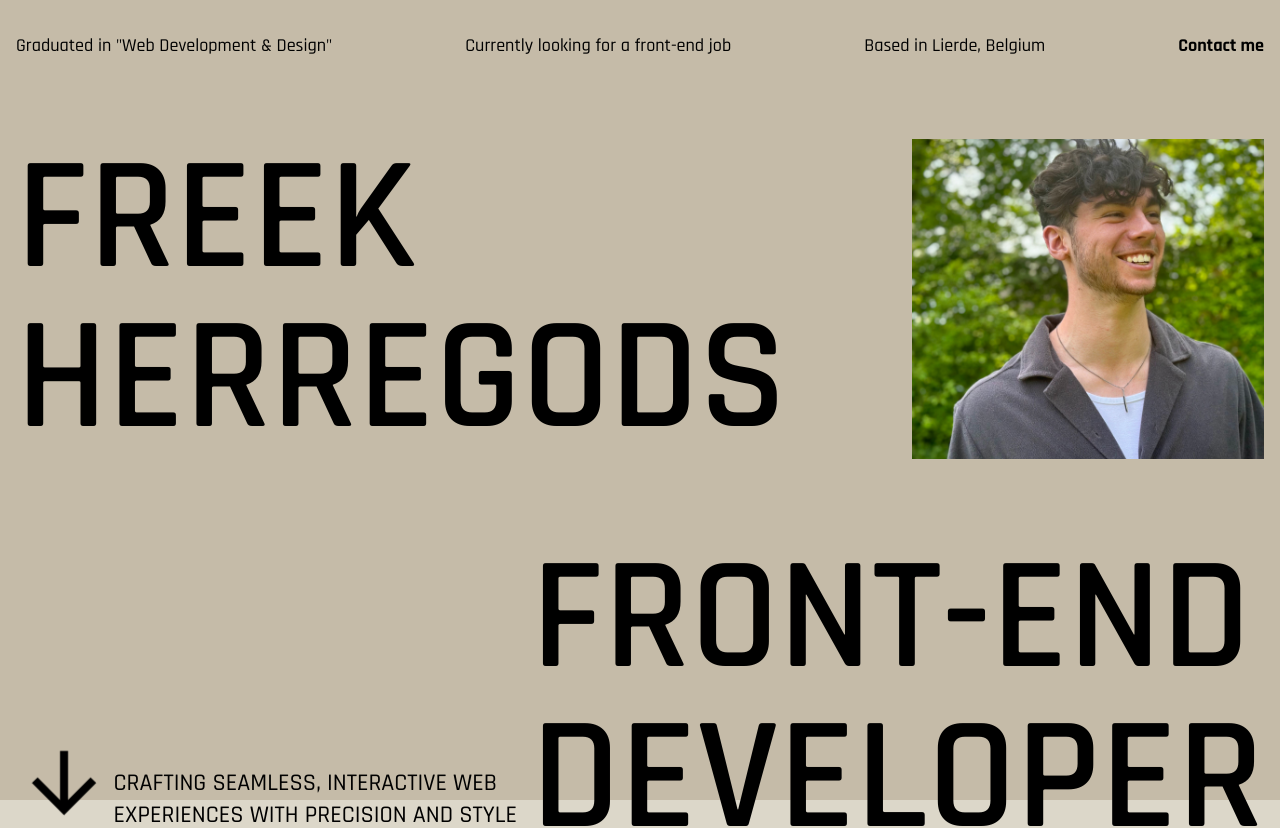
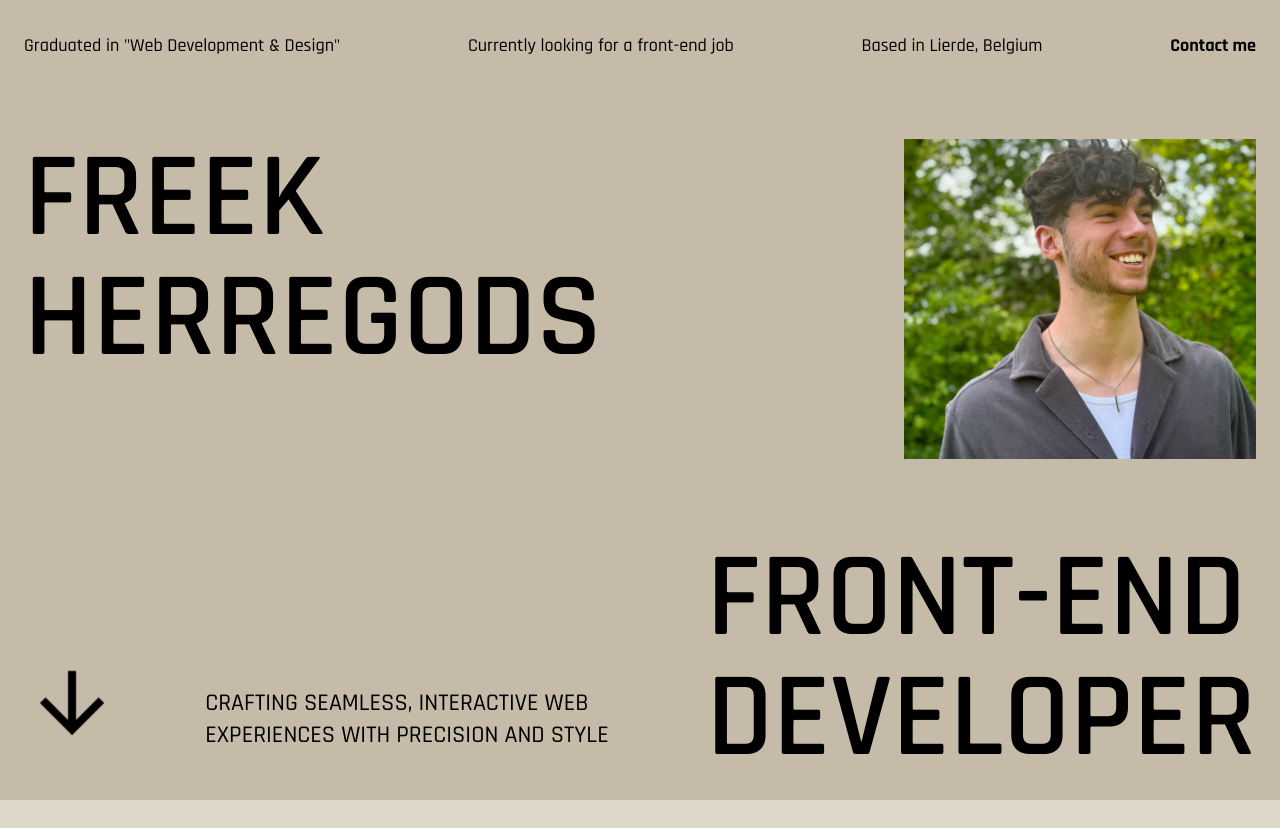
Before and after one commit to FreekHerregodsCoding/Portfolio, a React (Vite) app: page / in a window 1280 px wide. Shown: the top 828 px of the page. Built offline with nearby package versions, Linux system fonts and the light colour scheme.

Commit message:
contactpagina gemaakt

```diff
--- a/package.json
+++ b/package.json
@@ -4,7 +4,7 @@
   "version": "0.0.0",
   "type": "module",
   "scripts": {
-    "dev": "vite",
+    "dev": "vite --host",
     "build": "tsc -b && vite build",
     "lint": "eslint .",
     "preview": "vite preview"
@@ -24,6 +24,7 @@
     "react-dom": "^18.3.1",
     "react-icons": "^5.3.0",
     "react-responsive-carousel": "^3.2.23",
+    "react-router-dom": "^6.28.0",
     "tailwind-merge": "^2.5.4",
     "tailwindcss-animate": "^1.0.7"
   },
--- a/src/App.tsx
+++ b/src/App.tsx
@@ -1,18 +1,23 @@
 import React from 'react';
+import { BrowserRouter as Router, Route, Routes } from 'react-router-dom';
 import Hero from './components/Hero';
 import InformationTab from './components/InformationTab';
+import Contact from './components/Contact'; // Import the Contact component
 import './index.css'; // Ensure this import is present
 
-interface AppProps {
-}
-
-const App: React.FC<AppProps> = () => {
-
+const App: React.FC = () => {
   return (
-    <div>
-      <Hero />
-      <InformationTab />
-    </div>
+    <Router>
+      <Routes>
+        <Route path="/" element={
+          <div className='app-container'>
+            <Hero />
+            <InformationTab />
+          </div>
+        } />
+        <Route path="/contact" element={<Contact />} />
+      </Routes>
+    </Router>
   );
 };
 
--- /dev/null
+++ b/src/components/Contact.tsx
@@ -0,0 +1,12 @@
+import React from 'react';
+
+const Contact: React.FC = () => {
+  return (
+    <div className='app-container'>
+      <h1>Contact Page</h1>
+      <p>This is the contact page.</p>
+    </div>
+  );
+};
+
+export default Contact;
--- a/src/components/Hero.tsx
+++ b/src/components/Hero.tsx
@@ -1,5 +1,6 @@
 import React, { useEffect } from 'react';
 import testFoto from '../assets/image.jpg';
+import { Link } from 'react-router-dom';
 import { MdArrowDownward } from 'react-icons/md';
 
 import { Carousel } from 'react-responsive-carousel';
@@ -44,11 +45,11 @@ const Hero: React.FC = () => {
             <section className="max-w-screen w-screen h-screen max-h-screen bg-custom-bg-color-gray">
                 <div className="container mx-auto h-full flex flex-col justify-between">
                     {/* topcontent */}
-                    <div className='hidden lg:flex justify-between font-medium text-custom-header-text mt-8 lg:mx-4 xl:mx-4'>
+                    <div className='hidden lg:flex justify-between font-medium text-custom-header-text mt-8 lg:mx-4 xl:mx-6'>
                         <p>Graduated in "Web Development & Design"</p>
                         <p>Currently looking for a front-end job</p>
                         <p>Based in Lierde, Belgium</p>
-                        <p className='font-bold'>Contact me </p>
+                        <Link to="/contact" className='font-bold'>Contact me</Link>
                     </div>
                     <div className='lg:hidden mt-8 flex justify-center items-center h-16 mx-10'>
                         <Carousel
@@ -76,10 +77,10 @@ const Hero: React.FC = () => {
                         </Carousel>
                     </div>
                     {/* header and image */}
-                    <div className='leading-none mt-20 mx-6 lg:mx-4 xl:mx-4 flex justify-between items-center lg:items-start'>
+                    <div className='leading-none mt-20 mx-6 lg:mx-4 xl:mx-6 flex justify-between items-center lg:items-start'>
                         <div className='leading-none'>
-                            <h1 className='font-semibold lg:text-custom-header-title-7rem xl:text-custom-header-title text-5xl md:text-7xl'>FREEK</h1>
-                            <h1 className='font-semibold lg:text-custom-header-title-7rem  xl:text-custom-header-title text-5xl md:text-7xl'>HERREGODS</h1>
+                            <h1 className='font-semibold lg:text-custom-header-title-7rem xl:text-custom-header-title-xl 2xl:text-custom-header-title text-5xl md:text-7xl'>FREEK</h1>
+                            <h1 className='font-semibold lg:text-custom-header-title-7rem  xl:text-custom-header-title-xl 2xl:text-custom-header-title text-5xl md:text-7xl'>HERREGODS</h1>
                             <div className='leading-none lg:hidden inline-block'>
                                 <h1 className='font-semibold lg:text-custom-header-title md:text-3xl'>FRONT-END DEVELOPER</h1>
                             </div>
@@ -91,12 +92,12 @@ const Hero: React.FC = () => {
                     </div>
 
                     {/* bottom content */}
-                    <div className='flex lg:flex-row flex-col-reverse justify-between lg:items-end items-center lg:mt-20 pb-12 xl:mx-4 mx-6'>
+                    <div className='flex lg:flex-row flex-col-reverse justify-between lg:items-end items-center lg:mt-20 pb-12 xl:mx-6 mx-6'>
                         <MdArrowDownward className="xl:w-24 xl:h-36 md:w-16 md:h-24 w-14 h-16 text-custom-header-text mb-1 pulsate cursor-pointer" onClick={handleArrowClick} />
                         <p className='font-medium md:text-xl xl:text-2xl lg:max-w-60 xl:max-w-custom-width-25rem mb-5 xl:mb-7'>CRAFTING SEAMLESS, INTERACTIVE WEB EXPERIENCES WITH PRECISION AND STYLE</p>
                         <div className='leading-none lg:inline-block hidden'>
-                            <h1 className='font-semibold xl:text-custom-header-title lg:text-custom-header-title-7rem '>FRONT-END</h1>
-                            <h1 className='font-semibold xl:text-custom-header-title lg:text-custom-header-title-7rem '>DEVELOPER</h1>
+                            <h1 className='font-semibold xl:text-custom-header-title-xl 2xl:text-custom-header-title lg:text-custom-header-title-7rem'>FRONT-END</h1>
+                            <h1 className='font-semibold xl:text-custom-header-title-xl 2xl:text-custom-header-title lg:text-custom-header-title-7rem '>DEVELOPER</h1>
                         </div>
                     </div>
                 </div>
--- a/src/index.css
+++ b/src/index.css
@@ -6,6 +6,10 @@
 @tailwind components;
 @tailwind utilities;
 
+html, body {
+  margin: 0;
+  overflow-x: hidden;
+}
 body {
   font-family: 'Rajdhani', sans-serif;
   background-color: #A0937D;
--- a/tailwind.config.js
+++ b/tailwind.config.js
@@ -5,8 +5,9 @@ export default {
     extend: {
       fontSize: {
         'custom-header-text': '1.1375rem',
-        'custom-header-title': '10rem',
-        'custom-header-title-7rem': '7rem',
+        'custom-header-title': '9rem',
+        'custom-header-title-xl': '7.5rem',
+        'custom-header-title-7rem': '5rem',
       },
       width: {
         'custom-header-image': '22rem',
```
Also changed, not shown: 1 other file (tests, documents, lock files or other folders).
